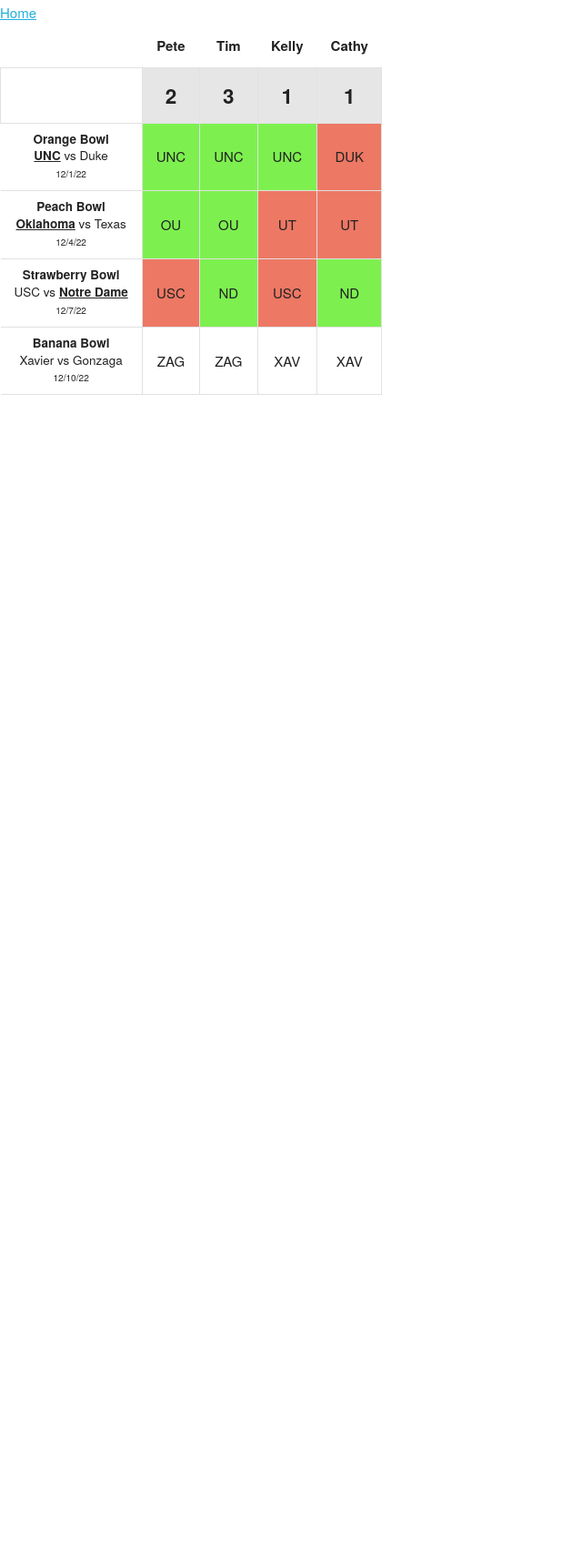
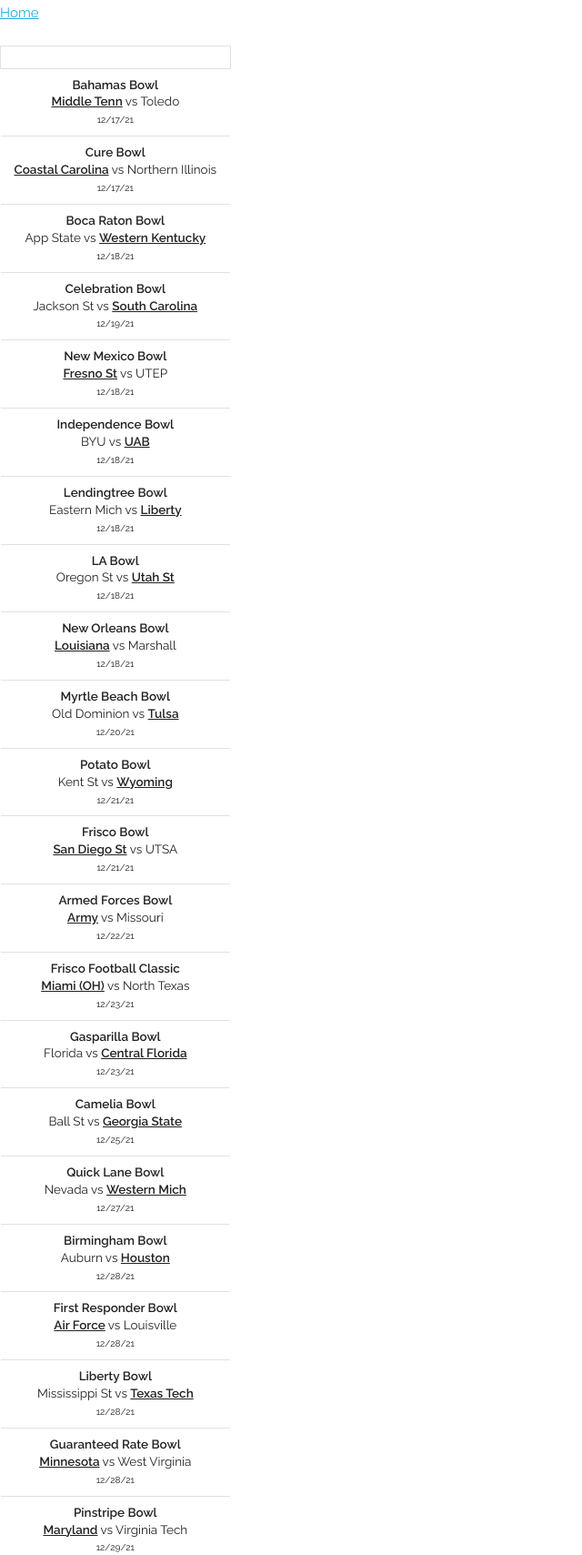
Before and after one commit to pdav5883/bowl-pickem, a plain HTML site: page scoreboard.html in a window 1280 px wide. Shown: the part 71-1780 px from the top of the page at 91% size, without its empty margins (0-640 px from the left). Before the commit the page ends 800 px from the top, so only its background shows below. Drawn offline with nearby package versions, Linux system fonts and the light colour scheme.

Commit message:
Change data.json to 2021 bowls, change jquery/font links to external

```diff
--- a/data/data.json
+++ b/data/data.json
@@ -1,55 +1,318 @@
 {
   "games": [
     {
-      "name": "Orange Bowl",
-      "teams": ["UNC", "Duke"],
-      "teams_short": ["UNC", "DUK"],
-      "date": [12,1,22],
+      "name": "Bahamas Bowl",
+      "teams": ["Middle Tenn", "Toledo"],
+      "teams_short": ["MTN", "TOL"],
+      "date": [12,17,21],
       "result": 0,
-      "score": [28, 7]
+      "score": [31, 24]
+    },
+    {
+      "name": "Cure Bowl",
+      "teams": ["Coastal Carolina", "Northern Illinois"],
+      "teams_short": ["CCA", "NIL"],
+      "date": [12,17,21],
+      "result": 0,
+      "score": [47, 41]
+    },
+    {
+      "name": "Boca Raton Bowl",
+      "teams": ["App State","Western Kentucky"],
+      "teams_short": ["APP","WKU"],
+      "date": [12,18,21],
+      "result": 1,
+      "score": [38,59]
+    },
+    {
+      "name": "Celebration Bowl",
+      "teams": ["Jackson St","South Carolina"],
+      "teams_short": ["JAX","USC"],
+      "date": [12,19,21],
+      "result": 1,
+      "score": [10,31]
+    },
+    {
+      "name": "New Mexico Bowl",
+      "teams": ["Fresno St", "UTEP"],
+      "teams_short": ["FRE", "UTP"],
+      "date": [12,18,21],
+      "result": 0,
+      "score": [31,24]
+    },
+    {
+      "name": "Independence Bowl",
+      "teams": ["BYU", "UAB"],
+      "teams_short": ["BYU", "UAB"],
+      "date": [12,18,21],
+      "result": 1,
+      "score": [28,31]
+    },
+    {
+      "name": "Lendingtree Bowl",
+      "teams": ["Eastern Mich", "Liberty"],
+      "teams_short": ["EMU", "LIB"],
+      "date": [12,18,21],
+      "result": 1,
+      "score": [20,56]
+    },
+    {
+      "name": "LA Bowl",
+      "teams": ["Oregon St", "Utah St"],
+      "teams_short": ["OSU", "USU"],
+      "date": [12,18,21],
+      "result": 1,
+      "score": [13,24]
+    },
+    {
+      "name": "New Orleans Bowl",
+      "teams": ["Louisiana", "Marshall"],
+      "teams_short": ["LOU", "MAR"],
+      "date": [12,18,21],
+      "result": 0,
+      "score": [36,21]
+    },
+    {
+      "name": "Myrtle Beach Bowl",
+      "teams": ["Old Dominion", "Tulsa"],
+      "teams_short": ["ODU", "TUL"],
+      "date": [12,20,21],
+      "result": 1,
+      "score": [17,30]
+    },
+    {
+      "name": "Potato Bowl",
+      "teams": ["Kent St", "Wyoming"],
+      "teams_short": ["KEN", "WYO"],
+      "date": [12,21,21],
+      "result": 1,
+      "score": [38,52]
+    },
+    {
+      "name": "Frisco Bowl",
+      "teams": ["San Diego St", "UTSA"],
+      "teams_short": ["SDS", "UTS"],
+      "date": [12,21,21],
+      "result": 0,
+      "score": [38,24]
+    },
+    {
+      "name": "Armed Forces Bowl",
+      "teams": ["Army", "Missouri"],
+      "teams_short": ["ARM", "MIZ"],
+      "date": [12,22,21],
+      "result": 0,
+      "score": [24,22]
+    },
+    {
+      "name": "Frisco Football Classic",
+      "teams": ["Miami (OH)", "North Texas"],
+      "teams_short": ["MOH", "UNT"],
+      "date": [12,23,21],
+      "result": 0,
+      "score": [27,14]
+    },
+    {
+      "name": "Gasparilla Bowl",
+      "teams": ["Florida", "Central Florida"],
+      "teams_short": ["FLO", "UCF"],
+      "date": [12,23,21],
+      "result": 1,
+      "score": [17,29]
+    },
+    {
+      "name": "Camelia Bowl",
+      "teams": ["Ball St", "Georgia State"],
+      "teams_short": ["BST", "GST"],
+      "date": [12,25,21],
+      "result": 1,
+      "score": [20,51]
+    },
+    {
+      "name": "Quick Lane Bowl",
+      "teams": ["Nevada", "Western Mich"],
+      "teams_short": ["NEV", "WMU"],
+      "date": [12,27,21],
+      "result": 1,
+      "score": [24,52]
+    },
+    {
+      "name": "Birmingham Bowl",
+      "teams": ["Auburn", "Houston"],
+      "teams_short": ["AUB", "HOU"],
+      "date": [12,28,21],
+      "result": 1,
+      "score": [13,17]
+    },
+    {
+      "name": "First Responder Bowl",
+      "teams": ["Air Force", "Louisville"],
+      "teams_short": ["AFA", "LOU"],
+      "date": [12,28,21],
+      "result": 0,
+      "score": [31,28]
+    },
+    {
+      "name": "Liberty Bowl",
+      "teams": ["Mississippi St", "Texas Tech"],
+      "teams_short": ["MSU", "TTU"],
+      "date": [12,28,21],
+      "result": 1,
+      "score": [7,34]
+    },
+    {
+      "name": "Guaranteed Rate Bowl",
+      "teams": ["Minnesota", "West Virginia"],
+      "teams_short": ["MIN", "WVU"],
+      "date": [12,28,21],
+      "result": 0,
+      "score": [18,6]
+    },
+    {
+      "name": "Pinstripe Bowl",
+      "teams": ["Maryland", "Virginia Tech"],
+      "teams_short": ["MAR", "VT"],
+      "date": [12,29,21],
+      "result": 0,
+      "score": [54,10]
+    },
+    {
+      "name": "Cheez-It Bowl",
+      "teams": ["Clemson", "Iowa St"],
+      "teams_short": ["CLM", "ISU"],
+      "date": [12,29,21],
+      "result": 0,
+      "score": [20,13]
+    },
+    {
+      "name": "Alamo Bowl",
+      "teams": ["Oklahoma", "Oregon"],
+      "teams_short": ["OU", "ORG"],
+      "date": [12,29,21],
+      "result": 0,
+      "score": [47,32]
+    },
+    {
+      "name": "Dukes Mayo Bowl",
+      "teams": ["North Carolina", "South Carolina"],
+      "teams_short": ["UNC", "USC"],
+      "date": [12,30,21],
+      "result": 1,
+      "score": [21,38]
+    },
+    {
+      "name": "Music City Bowl",
+      "teams": ["Purdue", "Tennessee"],
+      "teams_short": ["PUR", "TEN"],
+      "date": [12,30,21],
+      "result": 0,
+      "score": [48,45]
     },
     {
       "name": "Peach Bowl",
-      "teams": ["Oklahoma", "Texas"],
-      "teams_short": ["OU", "UT"],
-      "date": [12,4,22],
+      "teams": ["Michigan St", "Pittsburgh"],
+      "teams_short": ["MSU", "PIT"],
+      "date": [12,30,21],
       "result": 0,
-      "score": [7, 3]
+      "score": [31,21]
     },
     {
-      "name": "Strawberry Bowl",
-      "teams": ["USC", "Notre Dame"],
-      "teams_short": ["USC", "ND"],
-      "date": [12,7,22],
+      "name": "Las Vegas Bowl",
+      "teams": ["Arizona St", "Wisconsin"],
+      "teams_short": ["ASU", "WIS"],
+      "date": [12,30,21],
       "result": 1,
-      "score": [30,31]
+      "score": [13,20]
     },
     {
-      "name": "Banana Bowl",
-      "teams": ["Xavier", "Gonzaga"],
-      "teams_short": ["XAV", "ZAG"],
-      "date": [12,10,22],
-      "result": null,
-      "score": []
+      "name": "Gator Bowl",
+      "teams": ["Rutgers", "Wake Forest"],
+      "teams_short": ["RUT", "WFU"],
+      "date": [12,31,21],
+      "result": 1,
+      "score": [10,38]
+    },
+    {
+      "name": "Sun Bowl",
+      "teams": ["Central Mich", "Washington St"],
+      "teams_short": ["CMU", "WSU"],
+      "date": [12,31,21],
+      "result": 0,
+      "score": [24,21]
+    },
+    {
+      "name": "Cotton Bowl",
+      "teams": ["Alabama", "Cincinnati"],
+      "teams_short": ["ALA", "CIN"],
+      "date": [12,31,21],
+      "result": 0,
+      "score": [27,6]
+    },
+    {
+      "name": "Orange Bowl",
+      "teams": ["Georgia", "Michigan"],
+      "teams_short": ["UGA", "UM"],
+      "date": [12,31,21],
+      "result": 0,
+      "score": [34,11]
+    },
+    {
+      "name": "Outback Bowl",
+      "teams": ["Arkansas", "Penn St"],
+      "teams_short": ["ARK", "PSU"],
+      "date": [1,1,22],
+      "result": 0,
+      "score": [24,10]
+    },
+    {
+      "name": "Fiesta Bowl",
+      "teams": ["Notre Dame", "Oklahoma St"],
+      "teams_short": ["ND", "OSU"],
+      "date": [1,1,22],
+      "result": 1,
+      "score": [35,37]
+    },
+    {
+      "name": "Citrus Bowl",
+      "teams": ["Iowa", "Kentucky"],
+      "teams_short": ["IOW", "KEN"],
+      "date": [1,1,22],
+      "result": 1,
+      "score": [17,20]
+    },
+    {
+      "name": "Rose Bowl",
+      "teams": ["Ohio St", "Utah"],
+      "teams_short": ["OSU", "UTA"],
+      "date": [1,1,22],
+      "result": 0,
+      "score": [48,45]
+    },
+    {
+      "name": "Sugar Bowl",
+      "teams": ["Baylor", "Ole Miss"],
+      "teams_short": ["BAY", "MIS"],
+      "date": [1,1,22],
+      "result": 0,
+      "score": [21,7]
+    },
+    {
+      "name": "Texas Bowl",
+      "teams": ["Louisiana St", "Kansas St"],
+      "teams_short": ["LSU", "KSU"],
+      "date": [1,4,22],
+      "result": 1,
+      "score": [20,42]
+    },
+    {
+      "name": "CFP Championship",
+      "teams": ["Bama/Cincy", "Georgia/Mich"],
+      "teams_short": ["B/C", "G/M"],
+      "date": [1,10,22],
+      "result": 1,
+      "score": [18,33]
     }
   ],
 
-  "players": [
-    {
-      "name": "Pete",
-      "picks": [0, 0, 0, 1]
-    },
-    {
-      "name": "Tim",
-      "picks": [0, 0, 1, 1]
-    },
-    {
-      "name": "Kelly",
-      "picks": [0, 1, 0, 0]
-    },
-    {
-      "name": "Cathy",
-      "picks": [1, 1, 1, 0]
-    }
-  ]
+  "players": []
 }
--- a/index.html
+++ b/index.html
@@ -7,8 +7,8 @@
   <!-- Mobile Specific Metas -->
   <meta name="viewport" content="width=device-width, initial-scale=1">
   <!-- FONT -->
-  <!-- <link href="//fonts.googleapis.com/css?family=Raleway:400,300,600" rel="stylesheet" type="text/css"> -->
-  <link href="/_tmp/fonts" rel="stylesheet" type="text/css">
+  <link href="//fonts.googleapis.com/css?family=Raleway:400,300,600" rel="stylesheet" type="text/css">
+  <!-- <link href="/_tmp/fonts" rel="stylesheet" type="text/css"> -->
   <!-- CSS -->
   <link rel="stylesheet" href="/styles/normalize.css">
   <link rel="stylesheet" href="/styles/skeleton.css">
--- a/scoreboard.html
+++ b/scoreboard.html
@@ -7,8 +7,8 @@
   <!-- Mobile Specific Metas -->
   <meta name="viewport" content="width=device-width, initial-scale=1">
   <!-- FONT -->
-  <!-- <link href="//fonts.googleapis.com/css?family=Raleway:400,300,600" rel="stylesheet" type="text/css"> -->
-  <link href="/_tmp/fonts" rel="stylesheet" type="text/css">
+  <link href="//fonts.googleapis.com/css?family=Raleway:400,300,600" rel="stylesheet" type="text/css">
+  <!-- <link href="/_tmp/fonts" rel="stylesheet" type="text/css"> -->
   <!-- CSS -->
   <link rel="stylesheet" href="/styles/normalize.css">
   <link rel="stylesheet" href="/styles/skeleton.css">
@@ -16,8 +16,8 @@
   <!-- Favicon -->
   <link rel="icon" type="image/x-icon" href="/images/favicon.ico">
   <!-- JQuery -->
-  <!-- <script src="https://code.jquery.com/jquery-3.5.0.js"></script> -->
-  <script src="/_tmp/jquery-3.5.0.js"></script>
+  <script src="https://code.jquery.com/jquery-3.5.0.js"></script>
+  <!-- <script src="/_tmp/jquery-3.5.0.js"></script> -->
   <script src="/scripts/scoreboard.js"></script>
 </head>
 <body>
```
Also changed, not shown: picks.html (+4 -4 lines).
